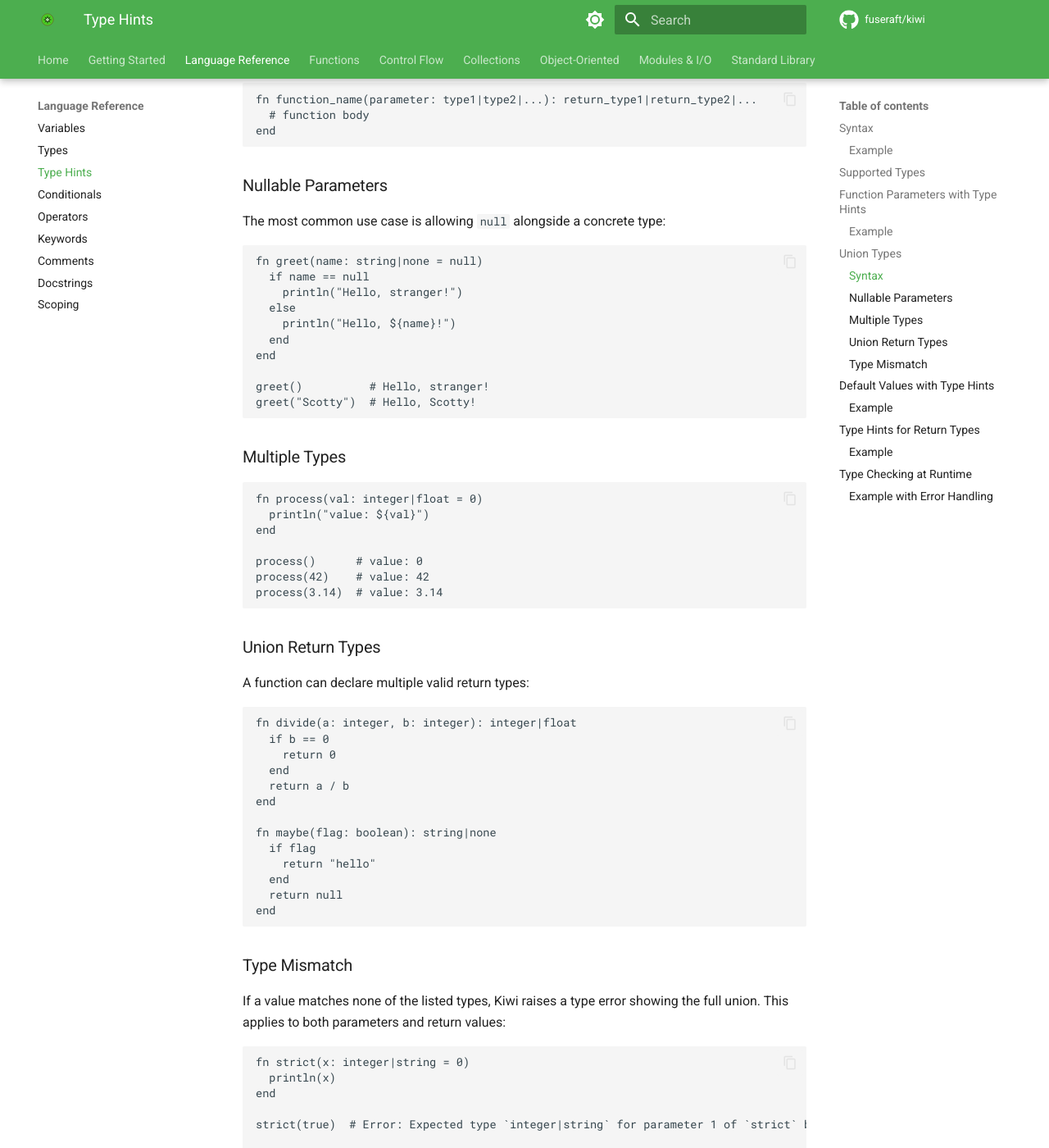
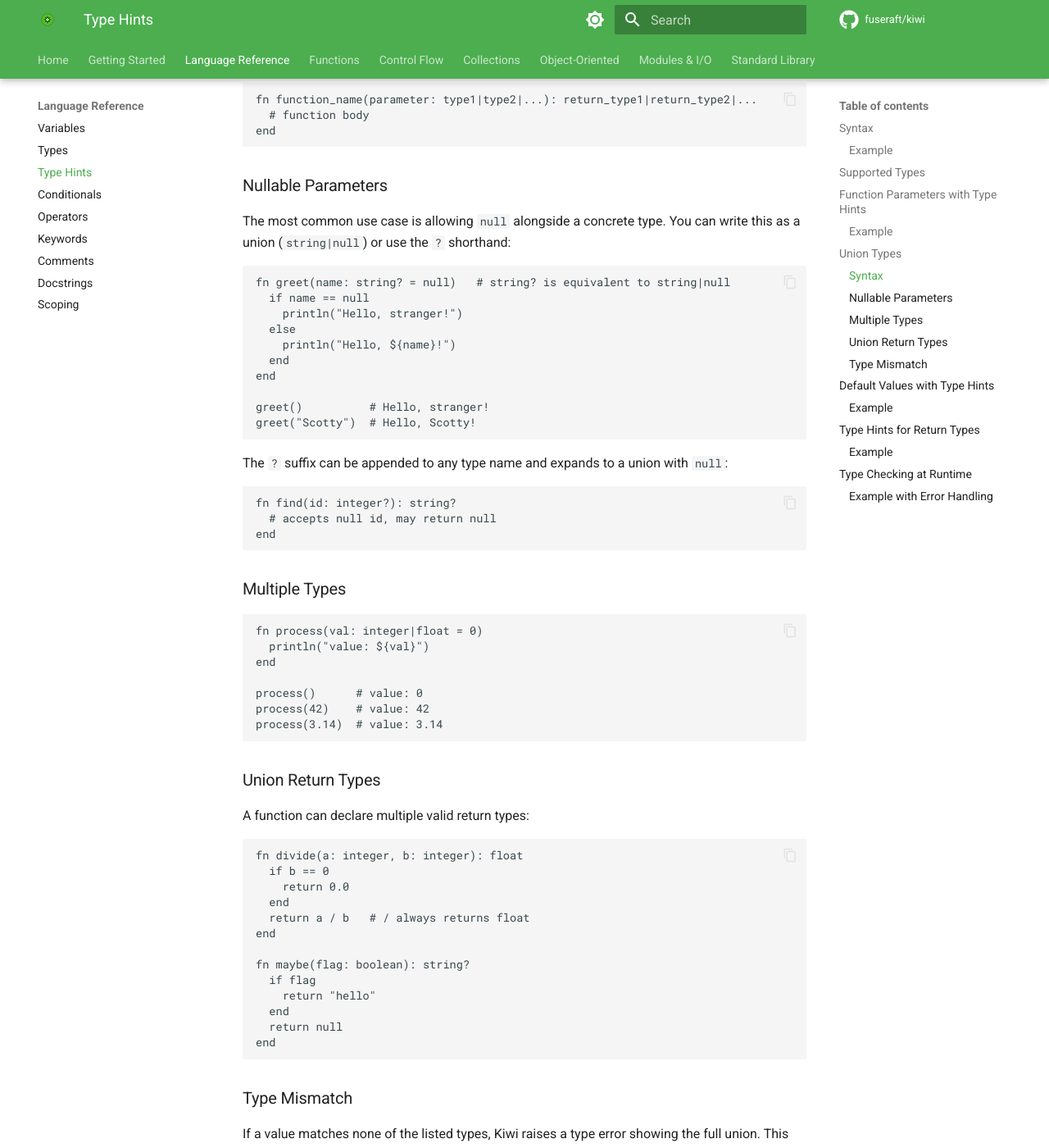
Before and after one commit to fuseraft/kiwi, an MkDocs documentation site: the page built from docs/type_hints.md, in a window 1280 px wide and 1400 px high, scrolled down 1925 px. Shown: the whole window at 82% size. Built offline with MkDocs 1.6.1 and Material for MkDocs 9.7.7, drawn with Linux system fonts in a browser that asks for light colours; comment, search, counter and statistics services are not loaded; some of the changed text lies outside the part shown.

Commit message:
Update docs

````diff
--- a/docs/type_hints.md
+++ b/docs/type_hints.md
@@ -39,7 +39,7 @@ Kiwi’s type hint system supports the following builtin types:
 - **bytes**: Represents a byte array.
 - **pointer**: Represents a pointer to a managed reference.
 - **generator**: Represents a generator object (returned by a generator function).
-- **none**: Represents a `null` value.
+- **null**: Represents a `null` value. (`none` is accepted as a legacy alias.)
 - **any**: Accepts any type. Useful for parameters or return values where the type is flexible.
 
 ## Function Parameters with Type Hints
@@ -72,10 +72,10 @@ end
 
 ### Nullable Parameters
 
-The most common use case is allowing `null` alongside a concrete type:
+The most common use case is allowing `null` alongside a concrete type. You can write this as a union (`string|null`) or use the `?` shorthand:
 
 ```kiwi
-fn greet(name: string|none = null)
+fn greet(name: string? = null)   # string? is equivalent to string|null
   if name == null
     println("Hello, stranger!")
   else
@@ -85,6 +85,14 @@ end
 
 greet()          # Hello, stranger!
 greet("Scotty")  # Hello, Scotty!
+```
+
+The `?` suffix can be appended to any type name and expands to a union with `null`:
+
+```kiwi
+fn find(id: integer?): string?
+  # accepts null id, may return null
+end
 ```
 
 ### Multiple Types
@@ -104,14 +112,14 @@ process(3.14)  # value: 3.14
 A function can declare multiple valid return types:
 
 ```kiwi
-fn divide(a: integer, b: integer): integer|float
+fn divide(a: integer, b: integer): float
   if b == 0
-    return 0
+    return 0.0
   end
-  return a / b
+  return a / b   # / always returns float
 end
 
-fn maybe(flag: boolean): string|none
+fn maybe(flag: boolean): string?
   if flag
     return "hello"
   end
````
Also changed, not shown: docs/builtins.md (+3 -3 lines), docs/introduction.md (+1 -1 lines), docs/lib/cli.md (+9 -9 lines), docs/lib/console.md (+8 -8 lines), docs/lib/ipc.md (+2 -2 lines), docs/operators.md (+6 -6 lines), docs/types.md (+2 -2 lines).
